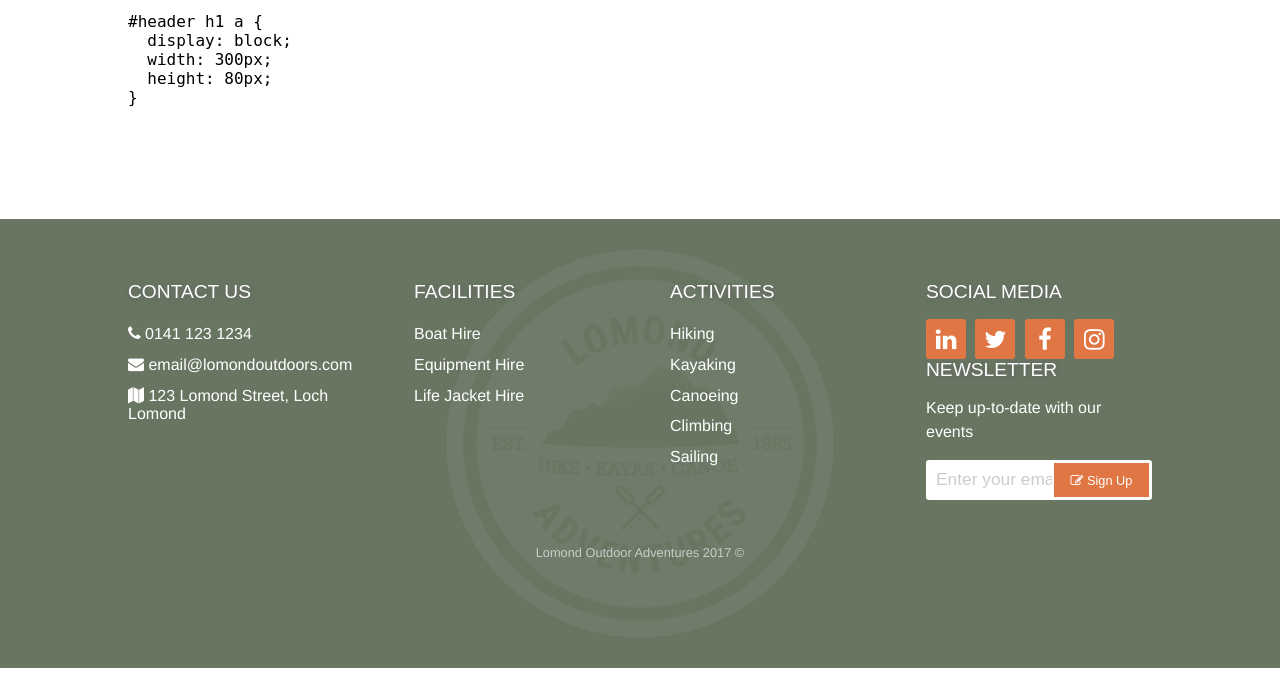
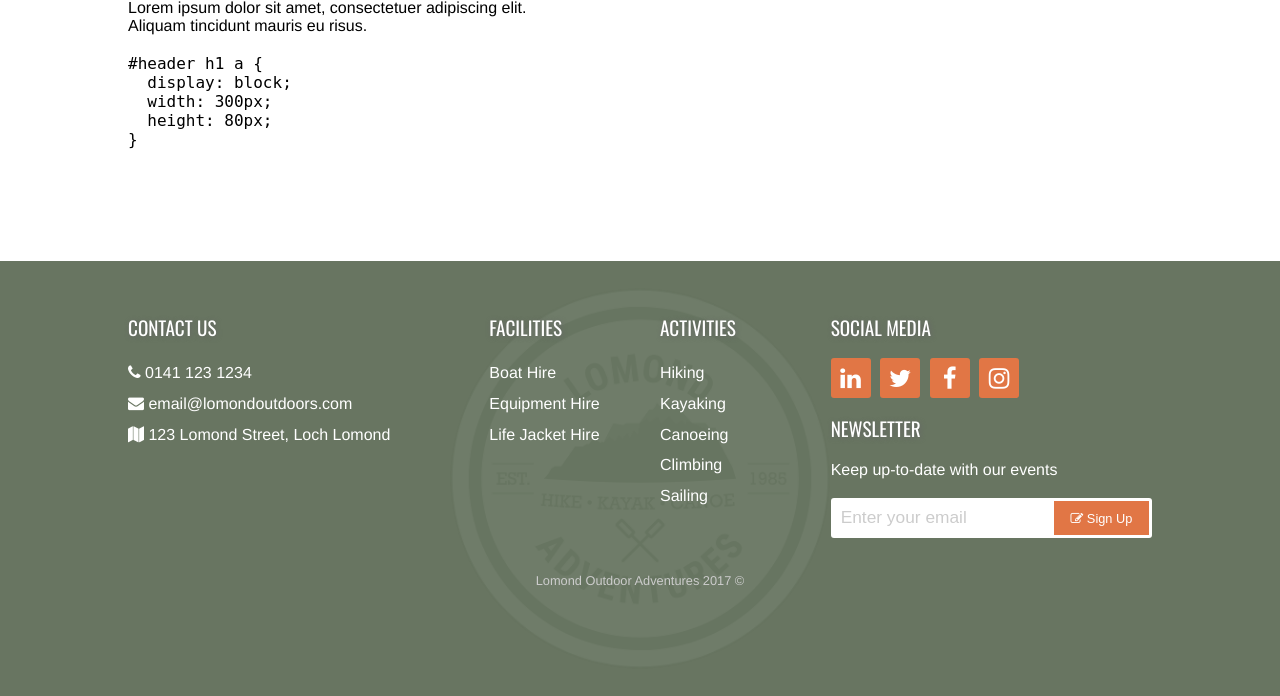
Before and after one commit to cjconnor24/OutdoorCentre, a PHP site: page / in a window 1280 px wide. Shown: the part 2581-3277 px from the top of the page. Before the commit the page ends 3249 px from the top, so only its background shows below. Run offline with PHP 8.4, Linux system fonts and the light colour scheme.

Commit message:
Some footer work and grid work
Changing the column width on the footer. Also added some temp styles for debugging columns - bg colours etc.

```diff
--- a/css/styles.css
+++ b/css/styles.css
@@ -1,5 +1,5 @@
 /*@import url('reset.css');*/
-/*@import url('https://fonts.googleapis.com/css?family=Oswald:400,700');*/
+@import url('https://fonts.googleapis.com/css?family=Oswald:400,700');
 html, * {
     padding:0;
     margin:0;
@@ -26,8 +26,7 @@ COLUMN LOGIC
 */
 .row [class*="col-"] {
     float: left;
-    padding: 30px;
-
+    padding: 20px;
 }
 .row [class*="col-"]:first-child {
     padding-left:0px;
@@ -37,6 +36,14 @@ COLUMN LOGIC
     padding-right:0px;
     /*background:blue;*/
 }
+/*TEMP FOR VISUAL DEBUG*/
+/*.row [class*="col-"]:nth-child(even){*/
+    /*background:rgba(155,0,155,0.3);*/
+/*}*/
+/*.row [class*="col-"]:nth-child(odd){*/
+    /*background:rgba(155,155,0,0.3);*/
+/*}*/
+
 .col-1 { width: calc((100%/12)*1) ;}
 .col-2 { width: calc((100%/12)*2) ;}
 .col-3 { width: calc((100%/12)*3) ;}
@@ -296,7 +303,9 @@ footer form button[type=submit]:hover {
     background:#ff9455;
 }
 
-
+.footer__socialmenu {
+    padding:0 0 1em 0;
+}
 .footer__socialmenu li {
     display:inline-block;
 }
@@ -312,10 +321,11 @@ footer form button[type=submit]:hover {
     color:#FFF;
     font-size:1.5em;
     border-radius:3px;
-    transition: background-color 0.25s ease-out;
+    transition: background-color 0.25s ease-out, font-size 0.3s ease;
 }
 .footer__socialmenu li a:hover {
     background:#ff9455;
+    /*font-size:1.8em;*/
 }
 .footer__socialmenu li a span {
     display:none;
--- a/index.php
+++ b/index.php
@@ -96,7 +96,8 @@
     <div class="container">
 
     <div class="row">
-        <div class="col-3">
+
+        <div class="col-4">
             <h2>Contact Us</h2>
             <ul class="footer__menu">
                 <li><a href="#"><i class="fa fa-phone"></i> 0141 123 1234</a></li>
@@ -106,7 +107,7 @@
 
         </div>
 
-        <div class="col-3">
+        <div class="col-2">
             <h2>Facilities</h2>
             <ul class="footer__menu">
                 <?php
@@ -117,7 +118,7 @@
                 ?>
             </ul>
         </div>
-        <div class="col-3"><h2>Activities</h2>
+        <div class="col-2"><h2>Activities</h2>
             <ul class="footer__menu">
                 <?php
                 $activities = array('Hiking','Kayaking','Canoeing','Climbing','Sailing');
@@ -126,7 +127,8 @@
                 }
                 ?>
             </ul></div>
-        <div class="col-3"><h2>Social Media</h2>
+
+        <div class="col-4"><h2>Social Media</h2>
 
             <ul class="footer__socialmenu">
                 <li><a href="#"><i class="fa fa-linkedin"></i> <span>LinkedIn</span></a></li>
@@ -143,8 +145,8 @@
                     <div>
                         <label for="email">Email</label>
                         <div>
-                        <input type="text" id="email" name="email" placeholder="Enter your email" />
-                        <button type="submit"><i class="fa fa-pencil-square-o"></i> Sign Up</button>
+                            <input type="text" id="email" name="email" placeholder="Enter your email" />
+                            <button type="submit"><i class="fa fa-pencil-square-o"></i> Sign Up</button>
                         </div>
                     </div>
 
@@ -153,6 +155,9 @@
             </div>
 
         </div>
+
+
+
 
     </div>
 
```
